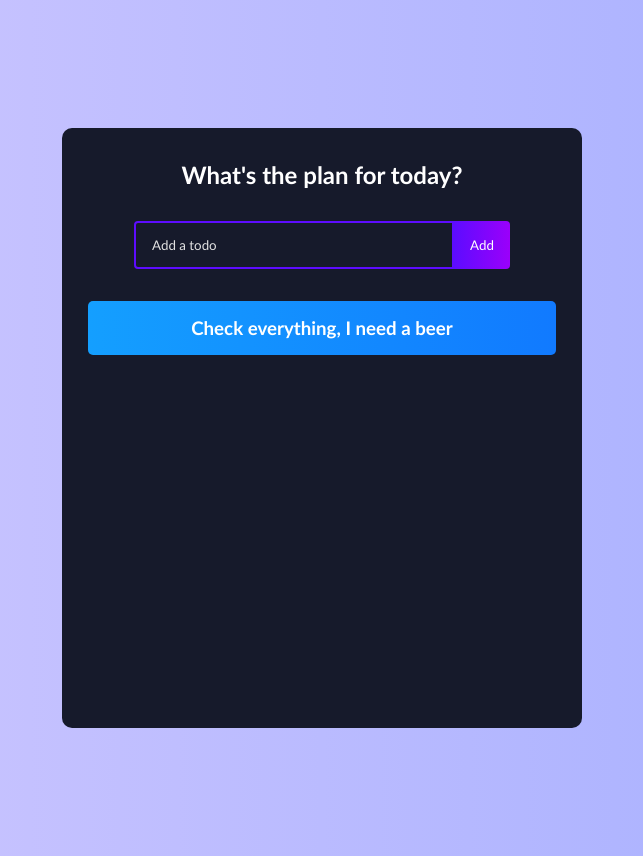
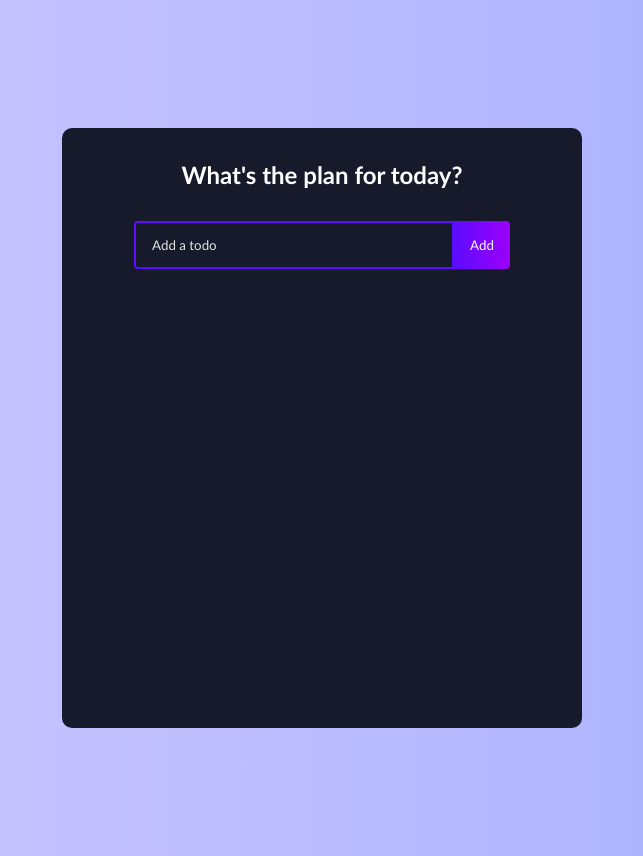
Before and after one commit to Daniega/todo-task, a React (Create React App) app: page / in a window 1280 px wide. Shown: the whole page, without its empty margins (318-961 px from the left). Built offline with nearby package versions, Linux system fonts and the light colour scheme.

Commit message:
added functionality of localStorage, the app saves data

```diff
--- a/src/App.css
+++ b/src/App.css
@@ -11,7 +11,7 @@ body {
 .todo-app {
 	display: flex;
 	flex-direction: column;
-	justify-content: start;
+	justify-content: flex-start;
 	width: 520px;
 	min-height: 600px;
 	background: #161a2b;
@@ -37,7 +37,7 @@ h1 {
 }
 
 .todo-text {
-	overflow: hidden;
+	word-break: break-all;
 }
 
 .todo-input {
--- a/src/components/Todo.js
+++ b/src/components/Todo.js
@@ -21,7 +21,7 @@ function Todo({ todos, completeTodo, removeTodo, updateTodo }) {
 
 	return todos.map((todo, index) => (
 		<div className={todo.isComplete ? 'todo-row complete' : 'todo-row'} key={index}>
-			<div classNaame='todo-text' key={todo.id} onClick={() => completeTodo(todo.id)}>
+			<div className='todo-text' key={todo.id} onClick={() => completeTodo(todo.id)}>
 				{todo.text}
 			</div>
 			<div className='icons'>
--- a/src/components/TodoList.js
+++ b/src/components/TodoList.js
@@ -1,23 +1,36 @@
-import React, { useState } from 'react';
+import React, { useState, useEffect } from 'react';
 import Todo from './Todo';
 import TodoForm from './TodoForm';
+
+import { getFromLocalStorage, saveToLocalStorage } from '../services';
 
 function TodoList() {
 	const [todos, setTodos] = useState([]);
 
+	useEffect(() => {
+		const getTodos = getFromLocalStorage('todosData');
+		if (getTodos !== null) {
+			setTodos(getTodos.data);
+		} else return;
+	}, []);
+	//add todo item
 	const addTodo = (todo) => {
-		if (!todo.text || /^\s*$/.test(todo.text)) return;
+		if (!todo.text || /^\s*$/.test(todo.text)) return; //if text has many spaces or wrong input
 
 		const newTodos = [todo, ...todos];
 		setTodos(newTodos);
+		saveToLocalStorage('todosData', newTodos);
 	};
-
+	//update todo item
 	const updateTodo = (todoId, newValue) => {
-		if (!newValue.text || /^\s*$/.test(newValue.text)) return;
-
-		setTodos((prev) => prev.map((item) => (item.id === todoId ? newValue : item)));
+		if (!newValue.text || /^\s*$/.test(newValue.text)) return; //if text has many spaces or wrong input
+		setTodos((prev) => {
+			const newArr = prev.map((item) => (item.id === todoId ? newValue : item));
+			saveToLocalStorage('todosData', newArr);
+			return newArr;
+		});
 	};
-
+	//mark todo item as completed
 	const completeTodo = (id) => {
 		let updatedTodos = todos.map((todo) => {
 			if (todo.id === id) {
@@ -26,28 +39,33 @@ function TodoList() {
 			return todo;
 		});
 		setTodos(updatedTodos);
+		saveToLocalStorage('todosData', updatedTodos);
 	};
-
+	//mark all todo items as completed
 	const completeAllTodos = () => {
 		let updatedTodos = todos.map((todo) => {
 			todo.isComplete = true;
 			return todo;
 		});
 		setTodos(updatedTodos);
+		saveToLocalStorage('todosData', updatedTodos);
 	};
-
+	//delete a todo item
 	const removeTodo = (id) => {
 		let removedTodoArr = todos.filter((todo) => todo.id !== id);
 		setTodos(removedTodoArr);
+		saveToLocalStorage('todosData', removedTodoArr);
 	};
 	return (
 		<div>
 			<h1>What's the plan for today?</h1>
 			<TodoForm onSubmit={addTodo} />
 			<Todo todos={todos} completeTodo={completeTodo} removeTodo={removeTodo} updateTodo={updateTodo} />
-			<div className='todo-row' onClick={completeAllTodos}>
-				<h3>Check everything, I need a beer</h3>
-			</div>
+			{todos.length > 0 && (
+				<div className='todo-row' onClick={completeAllTodos}>
+					<h3>Check everything, I need a beer</h3>
+				</div>
+			)}
 		</div>
 	);
 }
--- /dev/null
+++ b/src/services.js
@@ -0,0 +1,8 @@
+//save data in localStorage
+export const saveToLocalStorage = (key, data) => {
+	localStorage.setItem(key, JSON.stringify({ data }));
+};
+//get data from localStorage
+export const getFromLocalStorage = (key) => {
+	return JSON.parse(localStorage.getItem(key));
+};
```
